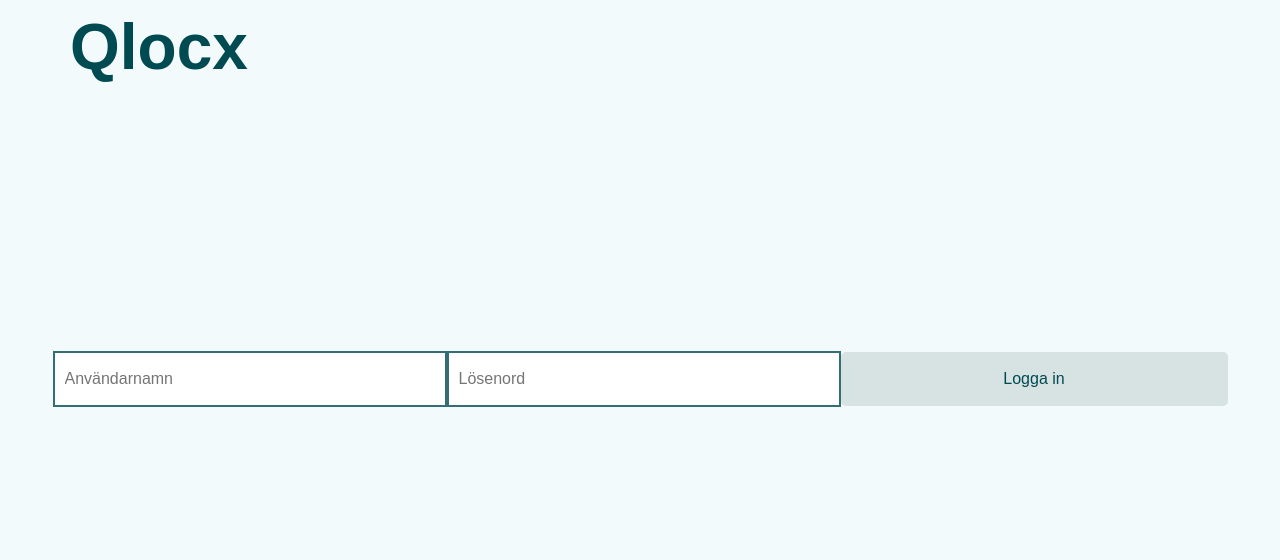
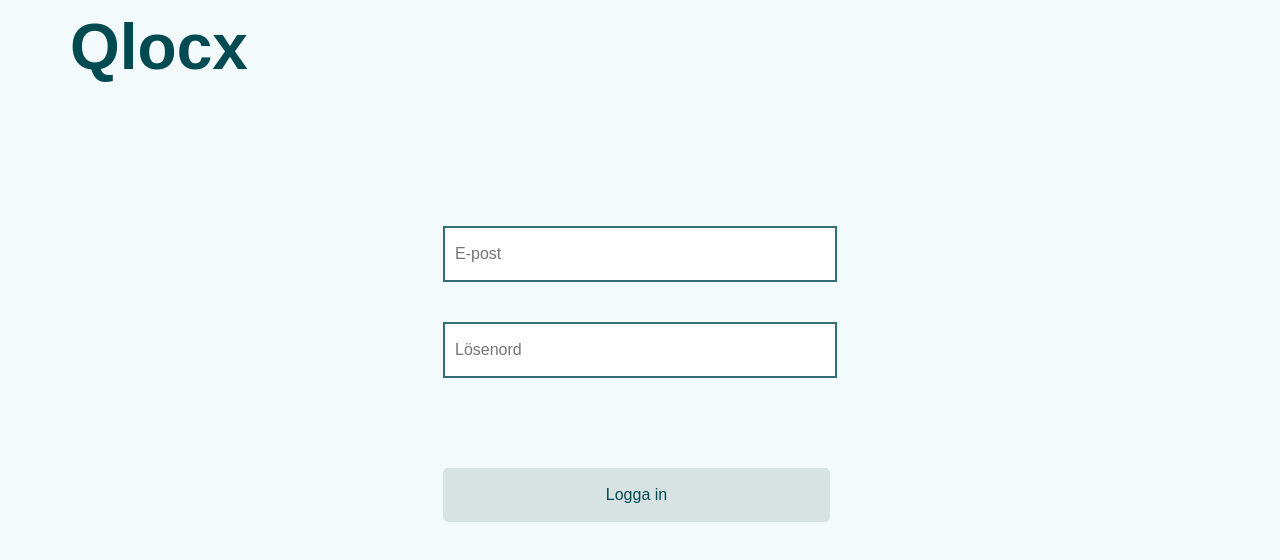
Before and after one commit to anna-arlig/qlocx-frontend, a React (Create React App) app: page / in a window 1280 px wide. Shown: the top 560 px of the page. Built offline with nearby package versions, Linux system fonts and the light colour scheme; a web font is replaced by a local one.

Commit message:
Add loginAction Add redirect to UserView Add name prop to Input.

```diff
--- /dev/null
+++ b/src/actions/login.js
@@ -0,0 +1,17 @@
+import { redirect } from "react-router-dom"
+
+export const loginAction = async ({request}) => {
+
+  const data = await request.formData()
+
+  const formData = {
+    email: data.get('email'),
+    password: data.get('password')
+  }
+
+
+
+  return redirect('user')
+
+
+}
--- a/src/components/Input/Input.tsx
+++ b/src/components/Input/Input.tsx
@@ -3,10 +3,11 @@
 type Props = {
   type: string
   placeholder: string
+  name: string
 }
 
-const Input = ({ type, placeholder }: Props) => {
-  return <InputContainer type={type} placeholder={placeholder}></InputContainer>
+const Input = ({ type, placeholder, name }: Props) => {
+  return <InputContainer type={type} placeholder={placeholder} name={name}></InputContainer>
 }
 
 export default Input
--- a/src/components/Input/styled.ts
+++ b/src/components/Input/styled.ts
@@ -4,11 +4,13 @@
 type Props = {
   type: string;
   placeholder: string;
+  name: string
 };
 
 export const InputContainer = styled.input.attrs<Props>(props => ({
   type: props.type,
-  placeholder: props.placeholder
+  placeholder: props.placeholder,
+  name: props.name
 }))`
   background-color: ${colors.primary.white};
   color: ${colors.primary.dark_green};
--- a/src/index.tsx
+++ b/src/index.tsx
@@ -8,16 +8,17 @@
 } from 'react-router-dom'
 import Header from './components/Header/Header'
 import GlobalStyle from './GlobalStyle'
-
+import { loginAction } from './actions/login'
 import reportWebVitals from './reportWebVitals'
 import LoginView from './views/LoginView/LoginView'
 import UserView from './views/UserView/UserView'
 
 const router = createBrowserRouter(
   createRoutesFromElements(
-    <Route path="/" element={<LoginView />}>
+    <>
+      <Route index path="/" element={<LoginView />} action={loginAction} />
       <Route path="user" element={<UserView />} />
-    </Route>
+    </>
   )
 )
 
--- a/src/views/LoginView/LoginView.tsx
+++ b/src/views/LoginView/LoginView.tsx
@@ -6,9 +6,9 @@
 const LoginView = () => {
   return (
     <LoginContainer>
-      <Form method="post" action="/user">
-        <Input type={'text'} placeholder={'Användarnamn'} />
-        <Input type={'password'} placeholder={'Lösenord'} />
+      <Form method="post" action="/" style={{ display: 'Flex', flexDirection: 'column' }}>
+        <Input type={'email'} placeholder={'E-post'} name={'email'} />
+        <Input type={'password'} placeholder={'Lösenord'} name={'password'} />
         <Button />
       </Form>
     </LoginContainer>
```
